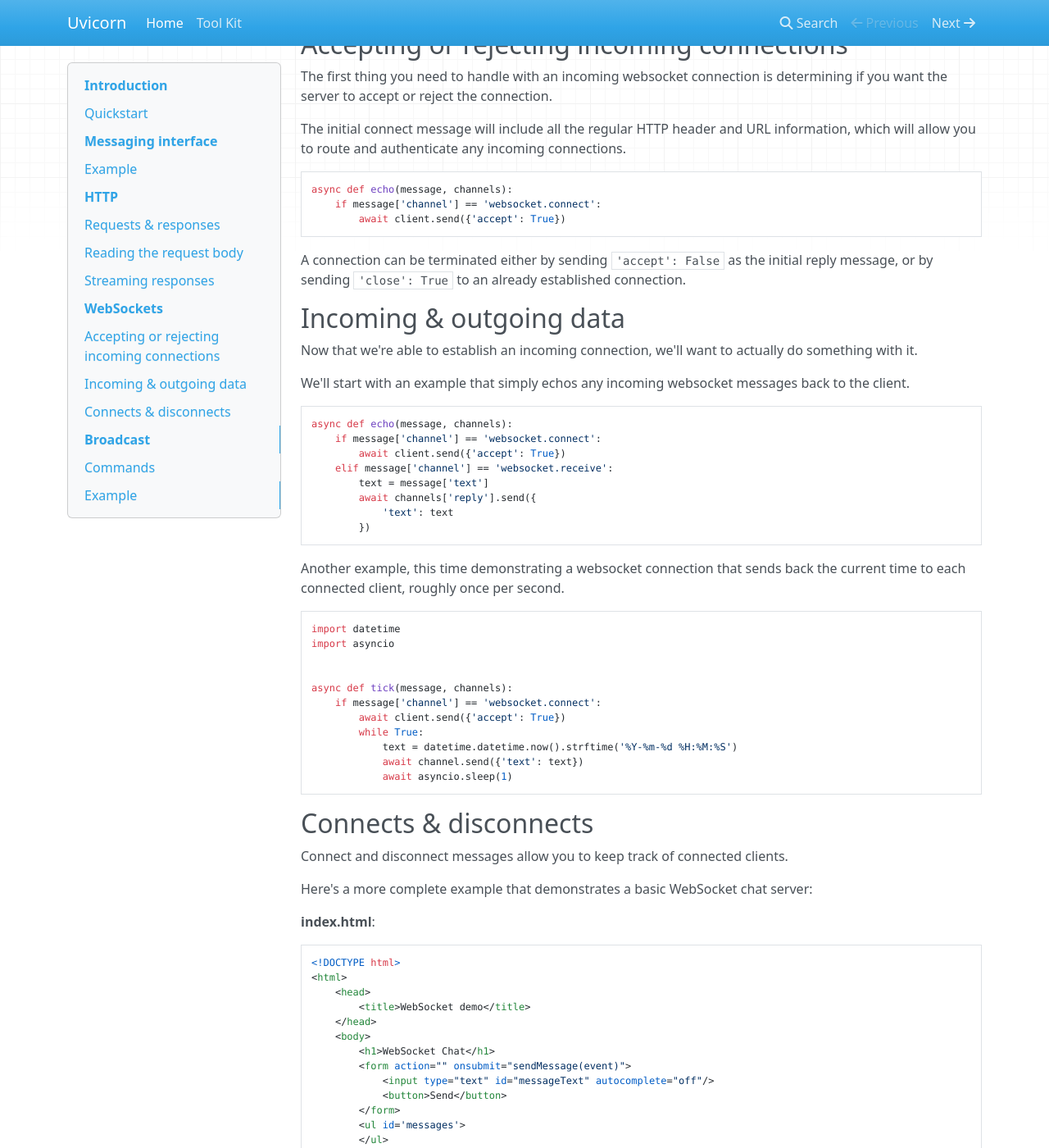
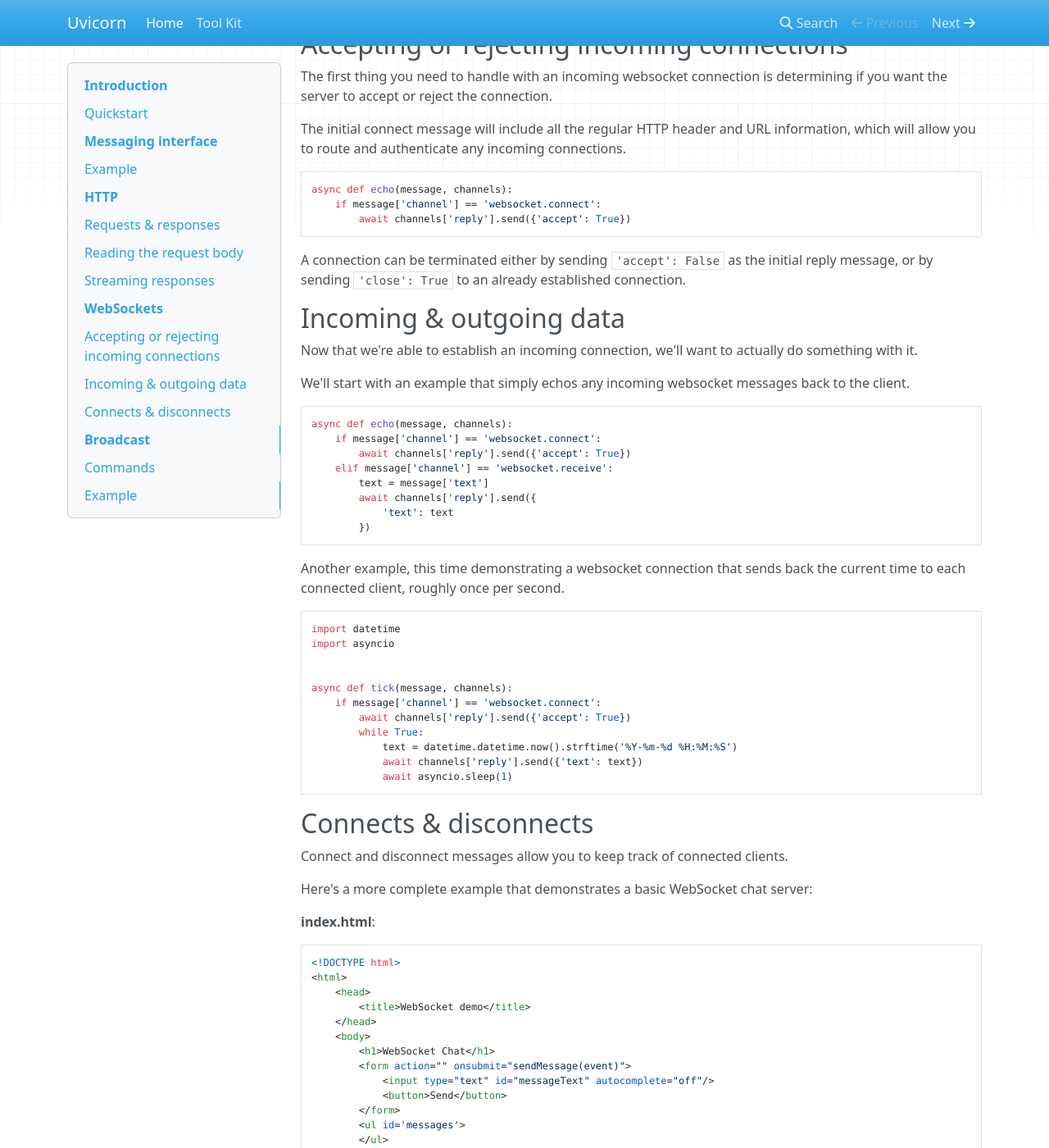
Before and after one commit to encode/uvicorn, an MkDocs documentation site: the page built from docs/index.md, in a window 1280 px wide and 1400 px high, scrolled down 3759 px. Shown: the whole window at 82% size. Built offline with MkDocs 1.6.1, drawn with Linux system fonts in a browser that asks for light colours; nearby versions of some CDN libraries; old or Windows-style settings are respelled for this version of MkDocs; some of the changed text lies outside the part shown.

````diff
--- a/docs/index.md
+++ b/docs/index.md
@@ -210,7 +210,7 @@
 ```python
 async def echo(message, channels):
     if message['channel'] == 'websocket.connect':
-        await client.send({'accept': True})
+        await channels['reply'].send({'accept': True})
 ```
 
 A connection can be terminated either by sending `'accept': False` as the
@@ -228,7 +228,7 @@
 ```python
 async def echo(message, channels):
     if message['channel'] == 'websocket.connect':
-        await client.send({'accept': True})
+        await channels['reply'].send({'accept': True})
     elif message['channel'] == 'websocket.receive':
         text = message['text']
         await channels['reply'].send({
@@ -246,10 +246,10 @@
 
 async def tick(message, channels):
     if message['channel'] == 'websocket.connect':
-        await client.send({'accept': True})
+        await channels['reply'].send({'accept': True})
         while True:
             text = datetime.datetime.now().strftime('%Y-%m-%d %H:%M:%S')
-            await channel.send({'text': text})
+            await channels['reply'].send({'text': text})
             await asyncio.sleep(1)
 ```
 
@@ -309,7 +309,7 @@
     ASGI-style 'Hello, world' application.
     """
     if message['channel'] == 'websocket.connect':
-        await client.send({'accept': True})
+        await channels['reply'].send({'accept': True})
         clients.add(channels['reply'])
 
     elif message['channel'] == 'websocket.receive':
````
